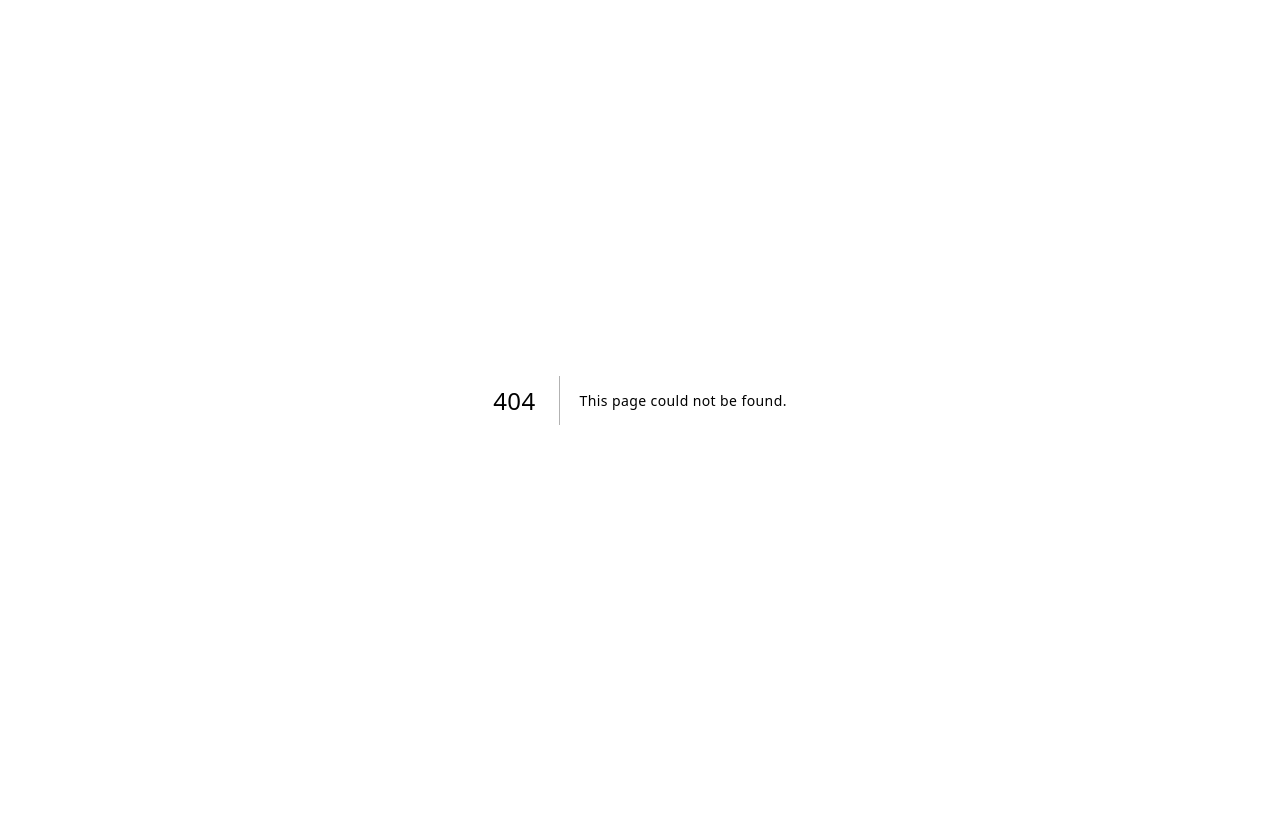
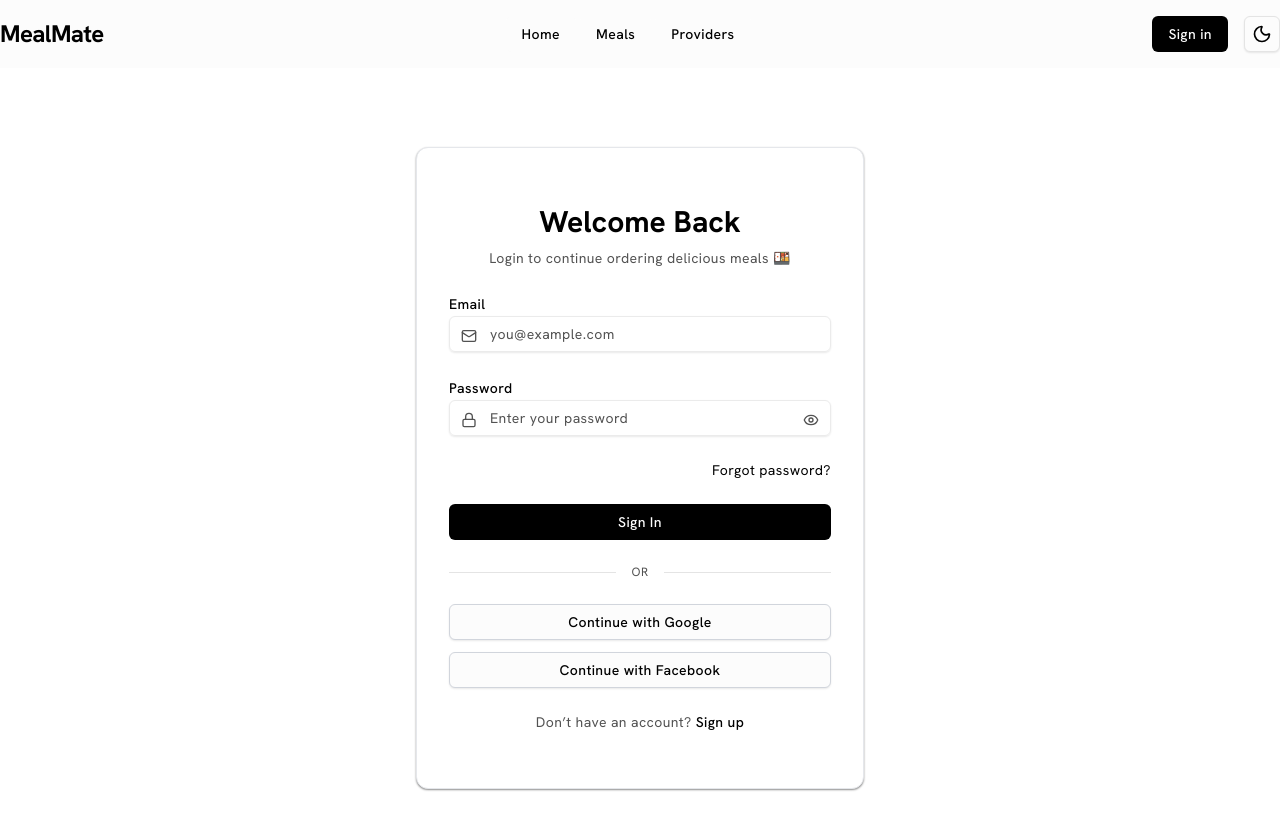
Before and after one commit to ubaidurxdev/MealMate-client, a Next.js app: page /login in a window 1280 px wide. Before the commit this address had no page. Shown: the top 830 px of the page. Before the commit the page ends 800 px from the top, so only its background shows below. Built offline with nearby package versions, Linux system fonts and the light colour scheme.

Commit message:
add login page

```diff
--- /dev/null
+++ b/app/(commonLayout)/login/page.tsx
@@ -0,0 +1,120 @@
+"use client";
+
+import Link from "next/link";
+import { useState } from "react";
+import { Mail, Lock, Eye, EyeOff } from "lucide-react";
+import { Button } from "@/components/ui/button";
+import { Input } from "@/components/ui/input";
+import { Card, CardContent } from "@/components/ui/card";
+import { Separator } from "@/components/ui/separator";
+
+export default function LoginPage() {
+  const [showPassword, setShowPassword] = useState(false);
+
+  return (
+    <div className="min-h-screen flex items-center justify-center bg-white dark:bg-black px-4 transition-colors">
+      <Card className="w-full max-w-md shadow-2xl border border-gray-200 dark:border-gray-800">
+        <CardContent className="p-8 space-y-6">
+          {/* Logo + Title */}
+          <div className="text-center space-y-2">
+            <h1 className="text-3xl font-bold tracking-tight text-black dark:text-white">
+              Welcome Back
+            </h1>
+            <p className="text-sm text-muted-foreground">
+              Login to continue ordering delicious meals 🍱
+            </p>
+          </div>
+
+          {/* Email Field */}
+          <div className="space-y-2">
+            <label className="text-sm font-medium">Email</label>
+            <div className="relative">
+              <Mail className="absolute left-3 top-3 h-4 w-4 text-muted-foreground" />
+              <Input
+                type="email"
+                placeholder="you@example.com"
+                className="pl-10"
+              />
+            </div>
+          </div>
+
+          {/* Password Field */}
+          <div className="space-y-2">
+            <label className="text-sm font-medium">Password</label>
+            <div className="relative">
+              <Lock className="absolute left-3 top-3 h-4 w-4 text-muted-foreground" />
+              <Input
+                type={showPassword ? "text" : "password"}
+                placeholder="Enter your password"
+                className="pl-10 pr-10"
+              />
+              <button
+                type="button"
+                onClick={() => setShowPassword(!showPassword)}
+                className="absolute right-3 top-3 text-muted-foreground"
+              >
+                {showPassword ? (
+                  <EyeOff className="h-4 w-4" />
+                ) : (
+                  <Eye className="h-4 w-4" />
+                )}
+              </button>
+            </div>
+          </div>
+
+          {/* Forgot password */}
+          <div className="flex justify-end">
+            <Link
+              href="/forgot-password"
+              className="text-sm text-black dark:text-white hover:underline"
+            >
+              Forgot password?
+            </Link>
+          </div>
+
+          {/* Login Button */}
+          <Button className="w-full bg-black text-white hover:bg-gray-800 dark:bg-white dark:text-black dark:hover:bg-gray-200 transition">
+            Sign In
+          </Button>
+
+          {/* Divider */}
+          <div className="flex items-center gap-4">
+            <Separator className="flex-1" />
+            <span className="text-xs text-muted-foreground">OR</span>
+            <Separator className="flex-1" />
+          </div>
+
+          {/* Social Logins */}
+          <div className="space-y-3">
+            {/* Google */}
+            <Button
+              variant="outline"
+              className="w-full border-gray-300 dark:border-gray-700"
+            >
+              Continue with Google
+            </Button>
+
+            {/* Facebook */}
+            <Button
+              variant="outline"
+              className="w-full border-gray-300 dark:border-gray-700"
+            >
+              Continue with Facebook
+            </Button>
+          </div>
+
+          {/* Register */}
+          <p className="text-center text-sm text-muted-foreground">
+            Don’t have an account?{" "}
+            <Link
+              href="/register"
+              className="font-medium text-black dark:text-white hover:underline"
+            >
+              Sign up
+            </Link>
+          </p>
+        </CardContent>
+      </Card>
+    </div>
+  );
+}
--- a/components/layouts/Navbar.tsx
+++ b/components/layouts/Navbar.tsx
@@ -69,7 +69,7 @@ const Navbar = ({ className }: Navbar5Props) => {
             </NavigationMenuList>
           </NavigationMenu>
           <div className="hidden items-center gap-4 lg:flex">
-            <Button>Sign in</Button>
+            <Button><Link href={'/login'}>Sign in</Link></Button>
             <Button
               variant={"outline"}
               size={"icon"}
```
